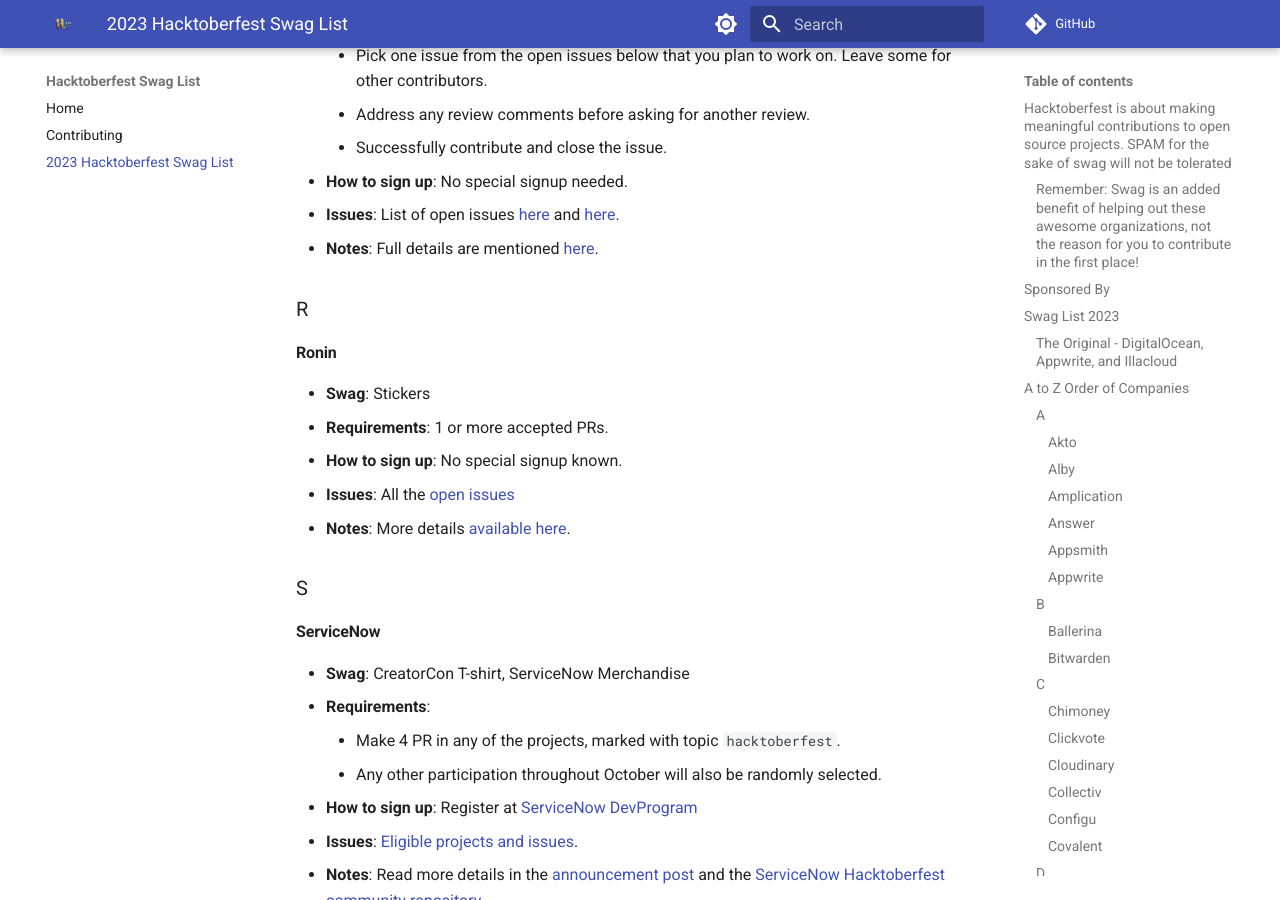
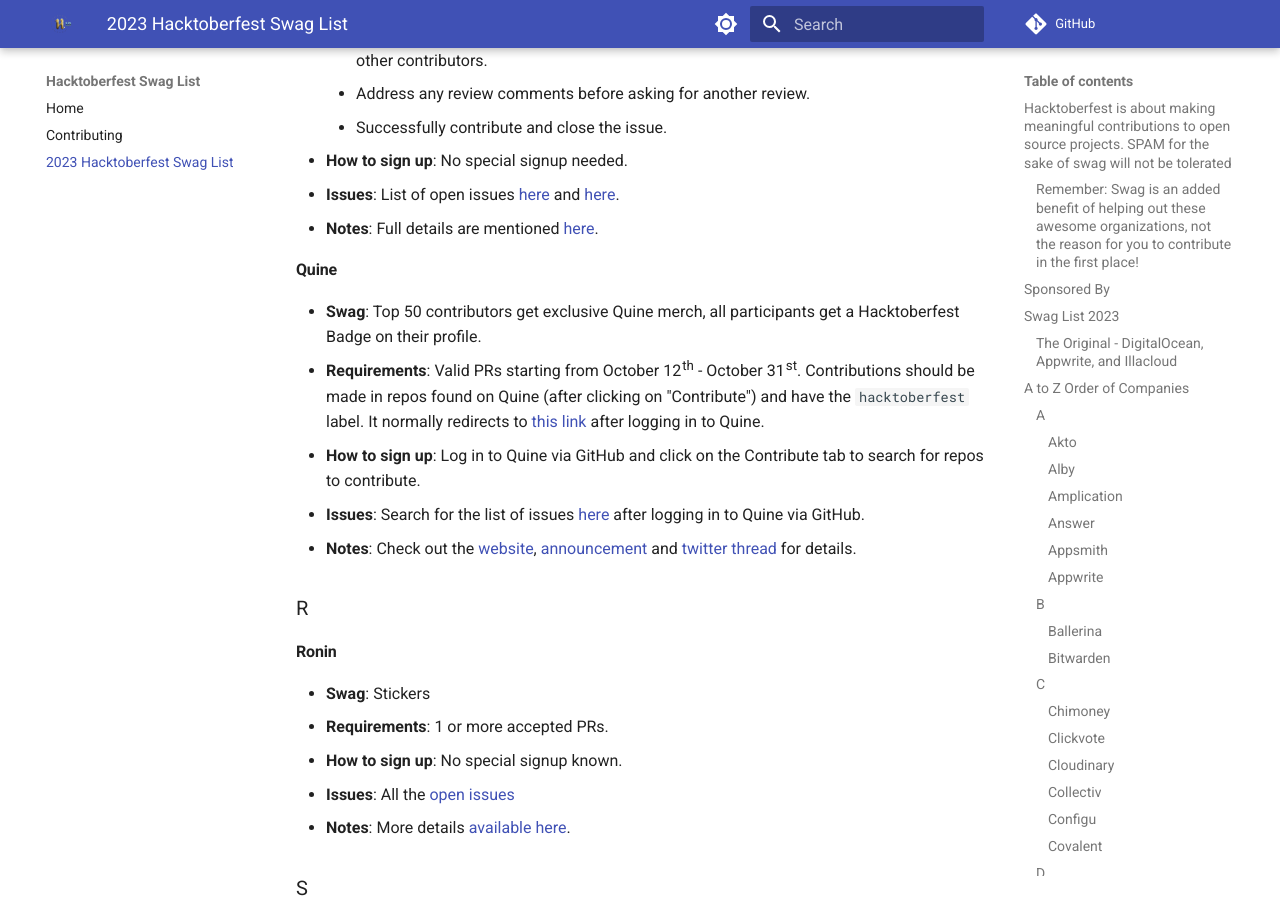
Before and after one commit to crweiner/hacktoberfest-swag-list, an MkDocs documentation site: the page built from docs/list.md, in a window 1280 px wide and 900 px high, scrolled down 14462 px. Built offline with MkDocs 1.6.1 and Material for MkDocs 9.7.7, drawn with Linux system fonts in a browser that asks for light colours; plug-ins that fetch from the network failed and are left out; comment, search, counter and statistics services are not loaded.

Commit message:
Added Quine to the list

```diff
--- a/docs/list.md
+++ b/docs/list.md
@@ -462,7 +462,7 @@
 
 ### Q
 
-### **QuestDB**
+#### **QuestDB**
 
 - **Swag**: QuestDB t-shirt.
 - **Requirements**:
@@ -473,6 +473,15 @@
 - **How to sign up**: No special signup needed.
 - **Issues**: List of open issues [here](https://github.com/questdb/questdb/issues?q=is%3Aopen+is%3Aissue+label%3Ahacktoberfest) and [here](https://github.com/questdb/ui/issues?q=is%3Aissue+is%3Aopen++label%3Ahacktoberfest+).
 - **Notes**: Full details are mentioned [here](https://questdb.io/blog/hacktoberfest-2023-questdb/).
+
+#### **Quine**
+
+- **Swag**: Top 50 contributors get exclusive Quine merch, all participants get a Hacktoberfest Badge on their profile.
+- **Requirements**: Valid PRs starting from October 12<sup>th</sup> - October 31<sup>st</sup>. Contributions should be made in repos found on Quine (after clicking on "Contribute") and have the `hacktoberfest` label.
+It normally redirects to [this link](https://quine.sh/contribute) after logging in to Quine.
+- **How to sign up**: Log in to Quine via GitHub and click on the Contribute tab to search for repos to contribute.
+- **Issues**: Search for the list of issues [here](https://quine.sh/contribute) after logging in to Quine via GitHub.
+- **Notes**: Check out the [website](https://quine.sh/), [announcement](https://twitter.com/quine_sh/status/1712434350921322818) and [twitter thread](https://twitter.com/quine_sh/status/1712081594431782973) for details.
 
 ### R
 
```
